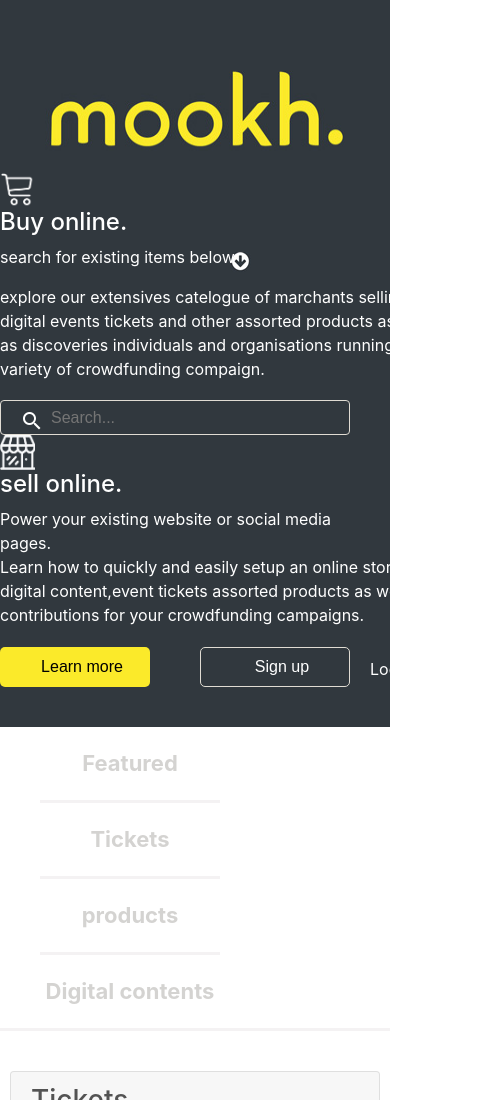
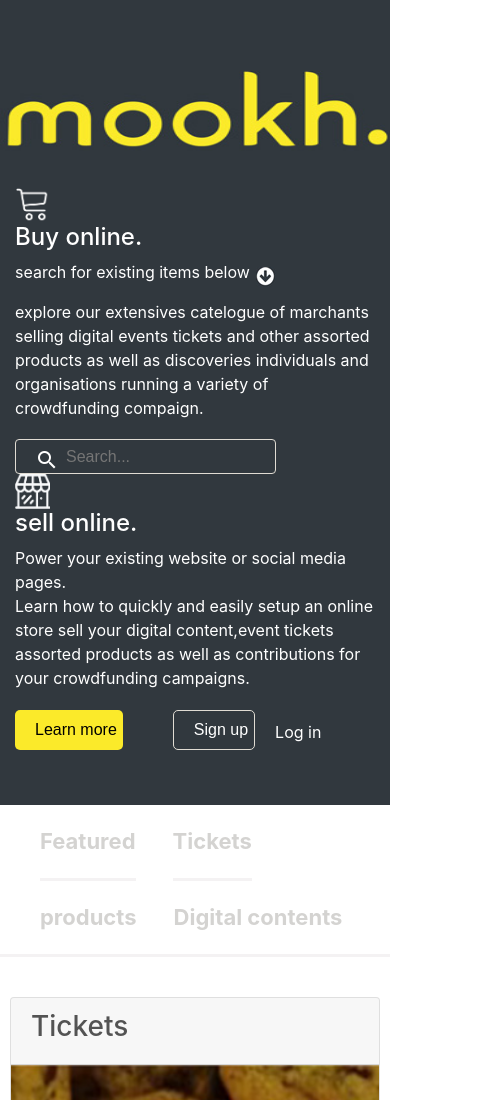
Before and after one commit to anitahkimanthi/mookh-shopping-website-html, a plain HTML site: page index.html in a window 390 px wide. Shown: the top 1100 px of the page, 500 px wide, since content can reach past the window. Drawn offline with Linux system fonts and the light colour scheme.

Commit message:
responsive content

```diff
--- a/css/main.css
+++ b/css/main.css
@@ -37,7 +37,7 @@ body{
 	padding-bottom: 40px;
 }
 .mookh{
-	width: 300px;
+
 	height: 80px;
 	margin:0 auto;
 	margin-top: 70px;
@@ -50,7 +50,6 @@ body{
 .mookh img{
 	text-decoration: none;
 	color: #fbea2a;
-	width: 300px;
 	height: 80px;
 
 }
@@ -92,7 +91,6 @@ body{
 
 
 .search input{
-	width: 350px;
 	height: 35px;
 	margin-top: 3px;
 	border-radius: 4px;
@@ -110,28 +108,21 @@ body{
 	color: #000;
 }
 .description-1{
-	width: 450px;
 	padding: 0;
 	margin: 0;
 }
 .description-2{
-	width: 500px;
 	margin: 0;
 }
 .power p{
 	margin-bottom: 0;
-	width: 350px;
 }
-.items{
-	width: 350px;
-}
+
 .submit-buttons{
-	width: 500px;
 	margin-top: 20px;
 }
  .submit-buttons input{
  float: left;
- width: 150px;
  height: 40px;
  color:#000;
  border-style: none;
@@ -141,8 +132,6 @@ body{
  border-radius: 5px;
 }
 .log-in a{
-	width: 100px;
-	width: 70px;
 	position: absolute;
 	margin-top: 10px;
 	margin-left: -30px;
@@ -171,7 +160,6 @@ li{
 	padding-top: 20px;
 	font-size: 22px;
 	margin-right: 30px;
-	width: 180px;
 	padding-bottom: 20px;
 	border-bottom: 3px solid #f4f2f3;
 
@@ -294,7 +282,6 @@ ul li a{
 	background-color: #fbea2a;
 }
 .view button{
-	width: 300px;
 	height: 55px;
 	text-align: center;
 	border-color: #e6e3de;
--- a/index.html
+++ b/index.html
@@ -18,12 +18,12 @@
 
        	<div class="row no-gutters upper-part">
 		   <br><br>
-            <div class="col-12 col-sm-12 mookh">
+            <div class="col-12 col-md-3 mookh">
             	<a href="#"><img src="images/mookh.jpg"></a>
             </div>
 
 
-			<div class="col-12 col-sm-8 col-md-8 offset-sm-2 offset-md-2 offset-lg-2 content">
+			<div class="col-12 col-sm-8 col-md-8 offset-sm-2 offset-md-2 offset-lg-2 content" style="padding:15px">
 				<div class="row no-gutters">
 					<div class="col-12 col-sm-6 col-md-6 cont1">
 						<img src="images/img1.jpg">
```
